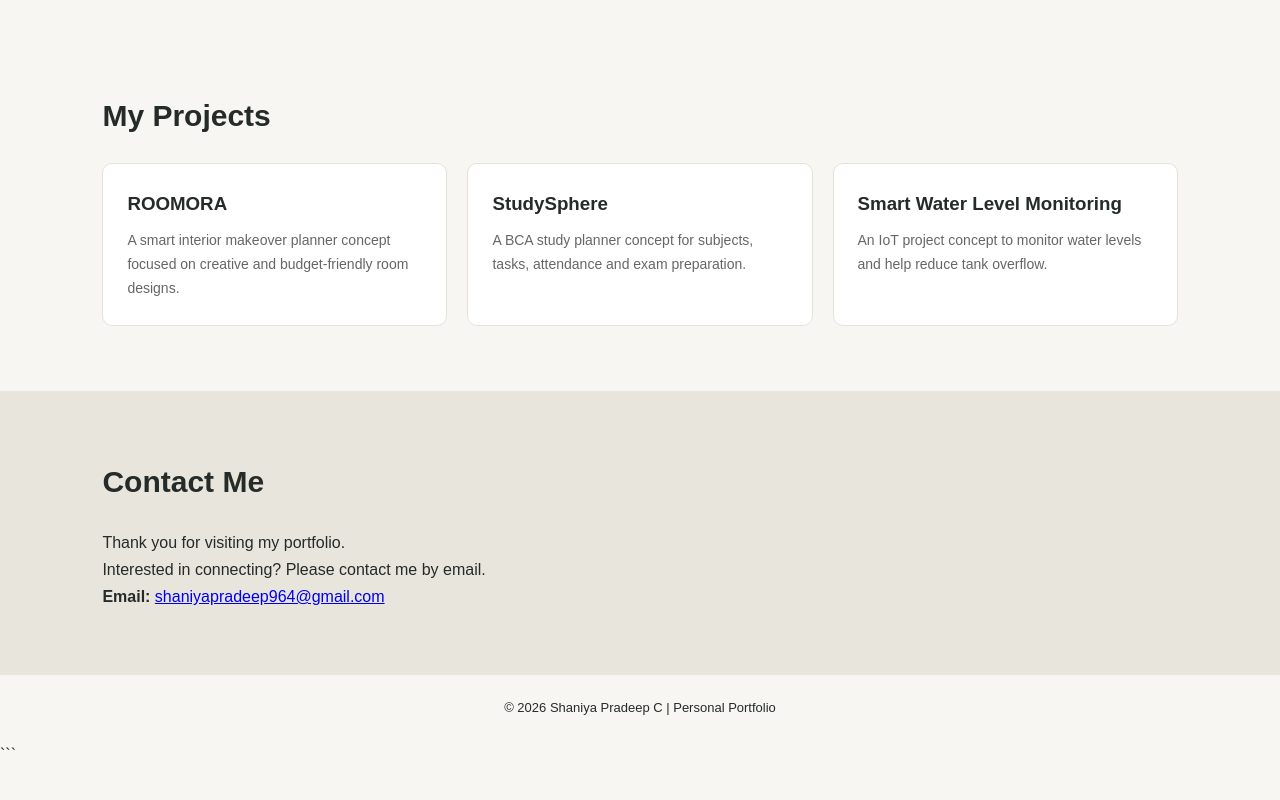
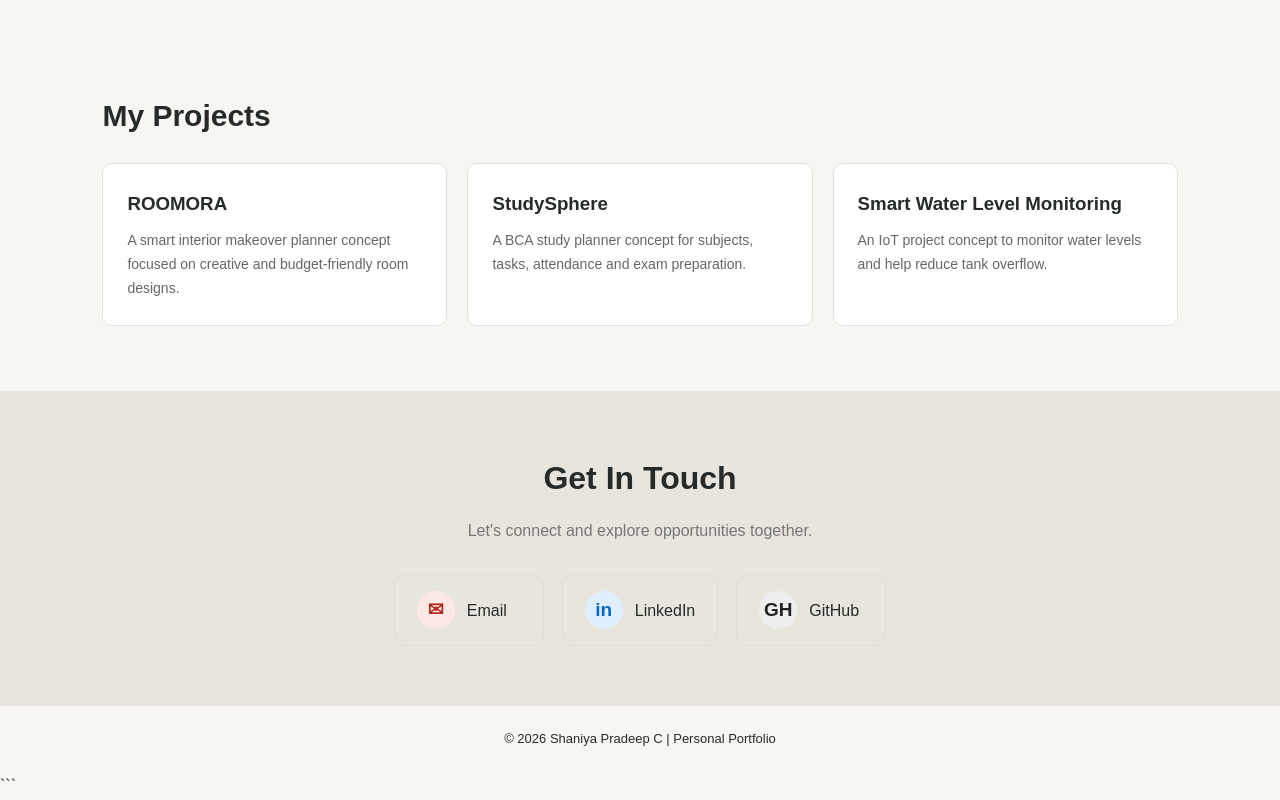
Before and after one commit to Shaniya-Pradeep/shaniya-portfolio, a plain HTML site: page index.html in a window 1280 px wide. Shown: the part 1738-2538 px from the top of the page. Before the commit the page ends 2507 px from the top, so only its background shows below. Drawn offline with Linux system fonts and the light colour scheme.

Commit message:
Implement contact section with social links
Added a contact section with links to email, LinkedIn, and GitHub.

```diff
--- a/index.html
+++ b/index.html
@@ -60,6 +60,80 @@
       nav a { margin-left: 8px; font-size: 12px; }
       .hero, section { padding: 55px 6%; }
     }
+
+.contact-section {
+  padding: 60px 20px;
+  text-align: center;
+}
+
+.contact-section h2 {
+  font-size: 32px;
+  margin-bottom: 12px;
+}
+
+.contact-subtitle {
+  color: #777;
+  margin-bottom: 30px;
+}
+
+.contact-links {
+  display: flex;
+  justify-content: center;
+  flex-wrap: wrap;
+  gap: 18px;
+}
+
+.contact-card {
+  display: flex;
+  align-items: center;
+  gap: 12px;
+  min-width: 150px;
+  padding: 16px 22px;
+  border: 1px solid #ddd;
+  border-radius: 12px;
+  color: inherit;
+  text-decoration: none;
+  transition: transform 0.2s, box-shadow 0.2s;
+}
+
+.contact-card:hover {
+  transform: translateY(-4px);
+  box-shadow: 0 6px 18px #00000012;
+}
+
+.contact-icon {
+  width: 38px;
+  height: 38px;
+  display: inline-flex;
+  align-items: center;
+  justify-content: center;
+  border-radius: 50%;
+  font-weight: bold;
+  font-size: 19px;
+}
+
+.email-icon {
+  background: #fce8e6;
+  color: #b3261e;
+}
+
+.linkedin-icon {
+  background: #e0efff;
+  color: #0a66c2;
+}
+
+.github-icon {
+  background: #eeeeee;
+  color: #222;
+}
+
+@media (max-width: 480px) {
+  .contact-links {
+    flex-direction: column;
+    align-items: stretch;
+  }
+}
+
   </style>
 </head>
 <body>
@@ -136,14 +210,36 @@
       </div>
     </section>
 
-    <section id="contact">
-      <h2>Contact Me</h2>
-      <p>Thank you for visiting my portfolio.</p>
-      <p>Interested in connecting? Please contact me by email.</p>
-      <p><strong>Email:</strong> <a href="mailto:shaniyapradeep964@gmail.com">shaniyapradeep964@gmail.com</a></p>
-    </section>
-  </main>
+<section id="contact" class="contact-section">
+  <h2>Get In Touch</h2>
+  <p class="contact-subtitle">
+    Let's connect and explore opportunities together.
+  </p>
 
+  <div class="contact-links">
+    <a class="contact-card"
+       href="mailto:shaniyapradeep964@gmail.com">
+      <span class="contact-icon email-icon">✉</span>
+      <span>Email</span>
+    </a>
+
+    <a class="contact-card"
+       href="https://www.linkedin.com/in/shaniya-pradeep-236888334?utm_source=share_via&utm_content=profile&utm_medium=member_android"
+       target="_blank"
+       rel="noopener noreferrer">
+      <span class="contact-icon linkedin-icon">in</span>
+      <span>LinkedIn</span>
+    </a>
+
+    <a class="contact-card"
+       href="https://github.com/Shaniya-Pradeep"
+       target="_blank"
+       rel="noopener noreferrer">
+      <span class="contact-icon github-icon">GH</span>
+      <span>GitHub</span>
+    </a>
+  </div>
+</section>
   <footer>© 2026 Shaniya Pradeep C | Personal Portfolio</footer>
 </body>
 </html>
```
